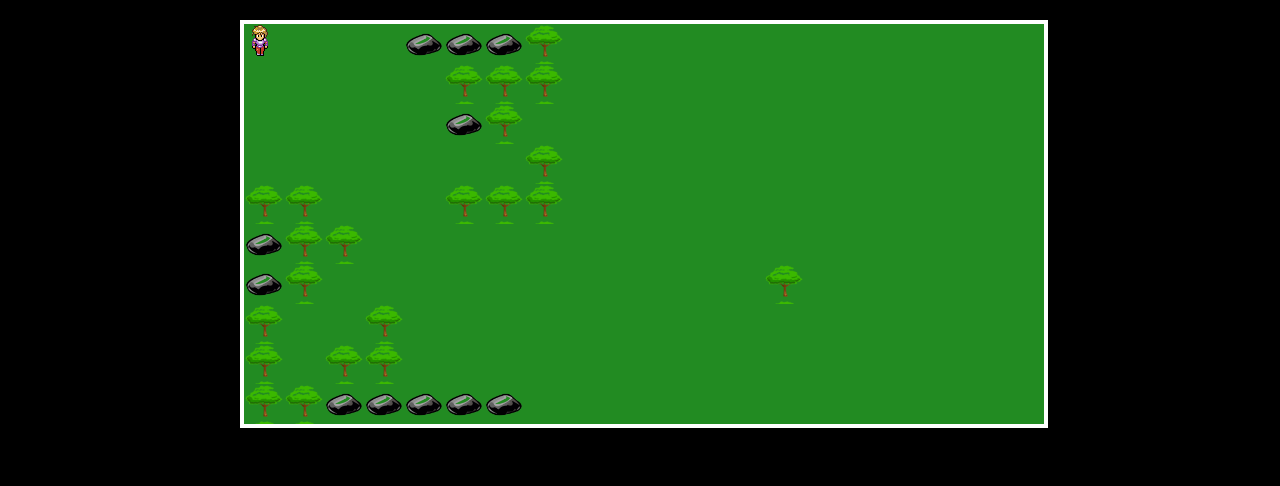
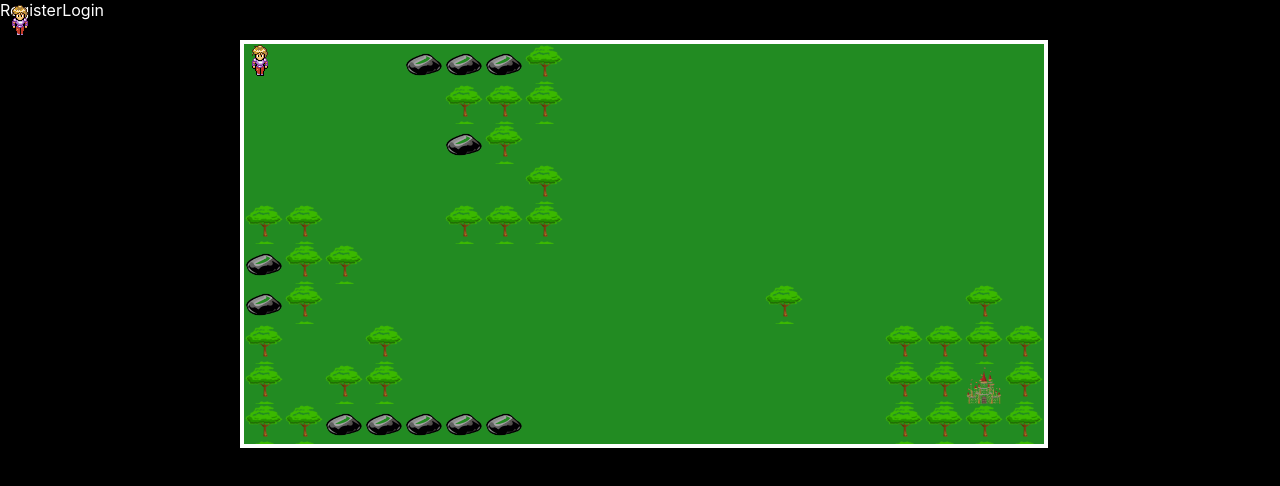
Before and after one commit to cs22-team-9/Frontend, a React (Create React App) app: page / in a window 1280 px wide. Shown: the top 486 px of the page. Built offline with nearby package versions, Linux system fonts and the light colour scheme.

Commit message:
Updated READMe.md, added Nav, working on creating the aaxios calls

```diff
--- a/src/App.js
+++ b/src/App.js
@@ -1,12 +1,16 @@
 import React from 'react';
 import './App.css';
 import World from './features/world';
+import NavBar from './features/NavBar.js';
+import Room from "./features/player"
 
 class App extends React.Component {
   render() {
     return (
       <div>
+        <NavBar />
         <World />
+        <Room />
       </div>
     );
   }
--- a/src/data/maps/1/index.js
+++ b/src/data/maps/1/index.js
@@ -5,8 +5,21 @@ export const tiles = [
   [0, 0, 0, 0, 0, 0, 0, 6, 0, 0, 0, 0, 0, 0, 0, 0, 0, 0, 0, 0],
   [6, 6, 0, 0, 0, 6, 6, 6, 0, 0, 0, 0, 0, 0, 0, 0, 0, 0, 0, 0],
   [5, 6, 6, 0, 0, 0, 0, 0, 0, 0, 0, 0, 0, 0, 0, 0, 0, 0, 0, 0],
-  [5, 6, 0, 0, 0, 0, 0, 0, 0, 0, 0, 0, 0, 6, 0, 0, 0, 0, 0, 0],
-  [6, 0, 0, 6, 0, 0, 0, 0, 0, 0, 0, 0, 0, 0, 0, 0, 0, 0, 0, 0],
-  [6, 0, 6, 6, 0, 0, 0, 0, 0, 0, 0, 0, 0, 0, 0, 0, 0, 0, 0, 0],
-  [6, 6, 5, 5, 5, 5, 5, 0, 0, 0, 0, 0, 0, 0, 0, 0, 0, 0, 0, 0],
+  [5, 6, 0, 0, 0, 0, 0, 0, 0, 0, 0, 0, 0, 6, 0, 0, 0, 0, 6, 0],
+  [6, 0, 0, 6, 0, 0, 0, 0, 0, 0, 0, 0, 0, 0, 0, 0, 6, 6, 6, 6],
+  [6, 0, 6, 6, 0, 0, 0, 0, 0, 0, 0, 0, 0, 0, 0, 0, 6, 6, 9, 6],
+  [6, 6, 5, 5, 5, 5, 5, 0, 0, 0, 0, 0, 0, 0, 0, 0, 6, 6, 6, 6],
 ];
+
+// matrix from range 0-6
+
+// let maxtrix = [ 0: {name: "Home"}, 1: {name: "Grass"} ....100: {}]
+// matrix[0] = first object
+
+// matrix.filter(name => {
+//   if(name === "Home") {
+//     return 1
+//   } else if {name === "Grass"} {return 0}
+// })
+
+// tiles[y][x] => tiles[3][6]
--- /dev/null
+++ b/src/features/NavBar.css
@@ -0,0 +1,3 @@
+a {
+  color: white;
+}
--- /dev/null
+++ b/src/features/NavBar.js
@@ -0,0 +1,17 @@
+import React from 'react';
+import './NavBar.css';
+
+class NavBar extends React.Component {
+  render() {
+    return (
+      <>
+        <nav>
+          <a href>Register</a>
+          <a href>Login</a>
+        </nav>
+      </>
+    );
+  }
+}
+
+export default NavBar;
--- a/src/features/map/index.js
+++ b/src/features/map/index.js
@@ -12,8 +12,8 @@ function getTileSprite(type) {
       return 'rock';
     case 6:
       return 'tree';
-    // case 7:
-    //   return "pikachu"
+    case 9:
+      return 'castle';
   }
 }
 
@@ -30,7 +30,7 @@ function MapRow(props) {
   return (
     <div className='row' style={{ height: SPRITE_SIZE }}>
       {props.tiles.map(tile => (
-        <MapTile tile={tile} />
+        <MapTile tile={tile} /> // 10 tiles per row
       ))}
     </div>
   );
@@ -49,7 +49,7 @@ function Map(props) {
         border: '4px solid white',
       }}>
       {props.tiles.map(row => (
-        <MapRow tiles={row} />
+        <MapRow tiles={row} /> // 10 rows
       ))}
     </div>
   );
--- a/src/features/map/styles.css
+++ b/src/features/map/styles.css
@@ -19,7 +19,7 @@
   background-size: 100%;
 }
 
-.pikachu {
-  background-image: url('/tiles/pikachu.png');
+.castle {
+  background-image: url('/tiles/castle.png');
   background-size: 100%;
 }
--- a/src/features/player/index.js
+++ b/src/features/player/index.js
@@ -11,7 +11,7 @@ function Player(props) {
         top: props.position[1],
         left: props.position[0],
         backgroundImage: `url(${walkSprite})`,
-        backgroundPosition: props.spriteLocation,
+        backgroundPosition: props.spriteLocation, // 0, 0
         width: '40px',
         height: '40px',
       }}></div>
--- a/src/features/player/movement.js
+++ b/src/features/player/movement.js
@@ -5,7 +5,7 @@ export default function handleMovement(player) {
   function getNewPosition(oldPos, direction) {
     switch (direction) {
       case 'WEST':
-        return [oldPos[0] - SPRITE_SIZE, oldPos[1]];
+        return [oldPos[0] - SPRITE_SIZE, oldPos[1]]; // [-40, 0]
       case 'EAST':
         return [oldPos[0] + SPRITE_SIZE, oldPos[1]];
       case 'NORTH':
@@ -63,8 +63,8 @@ export default function handleMovement(player) {
   }
 
   function attemptMove(direction) {
-    const oldPos = store.getState().player.position;
-    const newPos = getNewPosition(oldPos, direction);
+    const oldPos = store.getState().player.position; // 0,0
+    const newPos = getNewPosition(oldPos, direction); // -40, 0
 
     if (observeBoundaries(oldPos, newPos) && observePath(oldPos, newPos))
       dispatchPosition(direction, newPos);
@@ -92,3 +92,85 @@ export default function handleMovement(player) {
 
   return player;
 }
+
+// export class Game extends Component {
+//   state = {
+//     rooms: [],
+//     current_room: 0,
+//   };
+
+//   componentDidMount() {
+//     // axios call to get all rooms, once endpoint is implemented on backend
+//   }
+
+//   goNorth = nextRoomId => {
+//     this.setState({ current_room: nextRoomId });
+//     axios
+//       .post(
+//         'https://lambda-mud-test.herokuapp.com/api/adv/move/',
+//         { direction: 'n' },
+//         { Authorization: 'Token 6b7b9d0f33bd76e75b0a52433f268d3037e42e66' },
+//       )
+//       .then(res => console.log(res)) //set state to next room here, just dont't know how data looks rn
+//       .catch(error => console.log(error));
+//   };
+
+//   goWest = nextRoomId => {
+//     this.setState({ current_room: nextRoomId });
+//     axios
+//       .post(
+//         'https://lambda-mud-test.herokuapp.com/api/adv/move/',
+//         { direction: 'w' },
+//         { Authorization: 'Token 6b7b9d0f33bd76e75b0a52433f268d3037e42e66' },
+//       )
+//       .then(res => console.log(res))
+//       .catch(error => console.log(error));
+//   };
+
+//   goEast = nextRoomId => {
+//     this.setState({ current_room: nextRoomId });
+//     axios
+//       .post(
+//         'https://lambda-mud-test.herokuapp.com/api/adv/move/',
+//         { direction: 'e' },
+//         { Authorization: 'Token 6b7b9d0f33bd76e75b0a52433f268d3037e42e66' },
+//       )
+//       .then(res => console.log(res))
+//       .catch(error => console.log(error));
+//   };
+
+//   goSouth = nextRoomId => {
+//     this.setState({ current_room: nextRoomId });
+//     axios
+//       .post(
+//         'https://lambda-mud-test.herokuapp.com/api/adv/move/',
+//         { direction: 's' },
+//         { Authorization: 'Token 6b7b9d0f33bd76e75b0a52433f268d3037e42e66' },
+//       )
+//       .then(res => console.log(res))
+//       .catch(error => console.log(error));
+//   };
+
+//   render() {
+//     return (
+//       <div className='gamebox'>
+//         {
+//           (this.state.rooms.forEach = room => {
+//             return (
+//               <Room
+//                 room={room}
+//                 current_room={this.state.current_room}
+//                 goNorth={this.goNorth}
+//                 goWest={this.goWest}
+//                 goEast={this.goEast}
+//                 goSouth={this.goSouth}
+//               />
+//             );
+//           })
+//         }
+//       </div>
+//     );
+//   }
+// }
+
+// export default Game;
--- a/src/features/player/reducer.js
+++ b/src/features/player/reducer.js
@@ -17,3 +17,6 @@ const playerReducer = (state = initialState, action) => {
 };
 
 export default playerReducer;
+
+
+// [ [0: {(6 , 8)}], [1: (7,8)]]
```
Also changed, not shown: public/tiles/castle.png (added), 1 other file (tests, documents, lock files or other folders).
